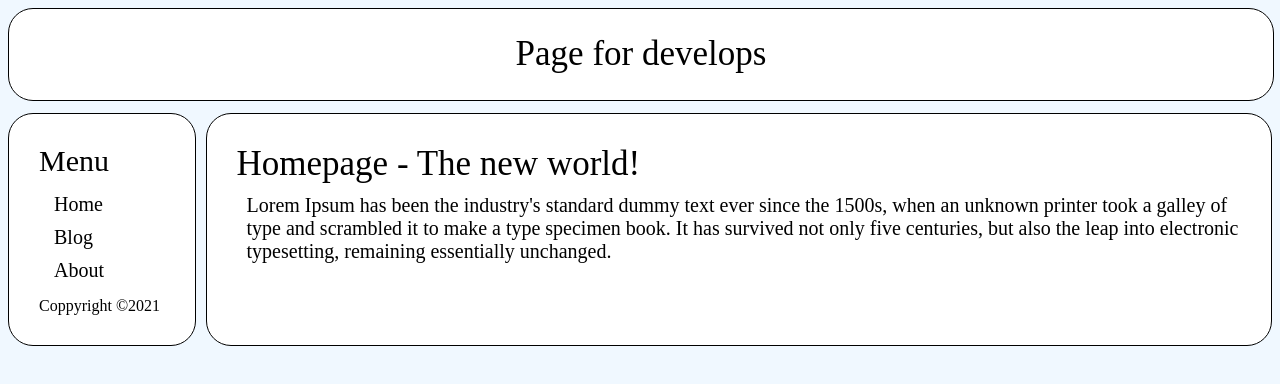
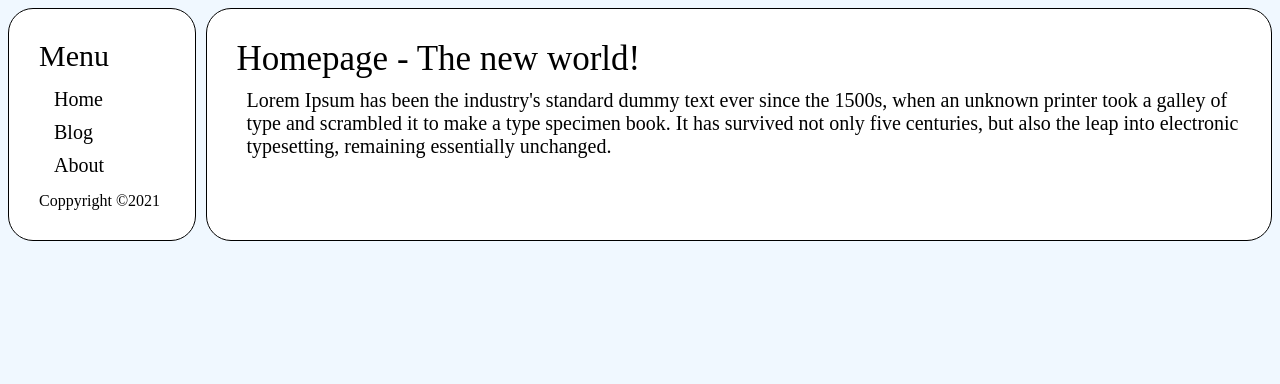
Before and after one commit to nhannt201/JavascriptClass, a plain HTML site: page index.html in a window 1280 px wide. Drawn offline with Linux system fonts and the light colour scheme.

Commit message:
make it look normal!!

```diff
--- a/index.html
+++ b/index.html
@@ -9,7 +9,7 @@
 
 	</head>
 	<body onload="loadPage('home-content')">
-		<div class="top-content"><div class="title" id="top-title">Page for develops</div></div>
+		<!--<div class="top-content"><div class="title" id="top-title">Page for develops</div></div>-->
 		<div class="container" id="container">
 			<!--Menu-->
 			<div class="left-menu"><!--<div class="left-menu wave-menu">-->
```
